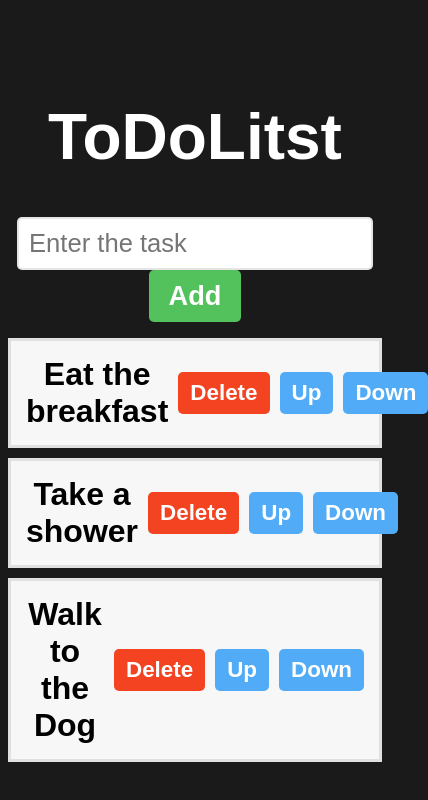
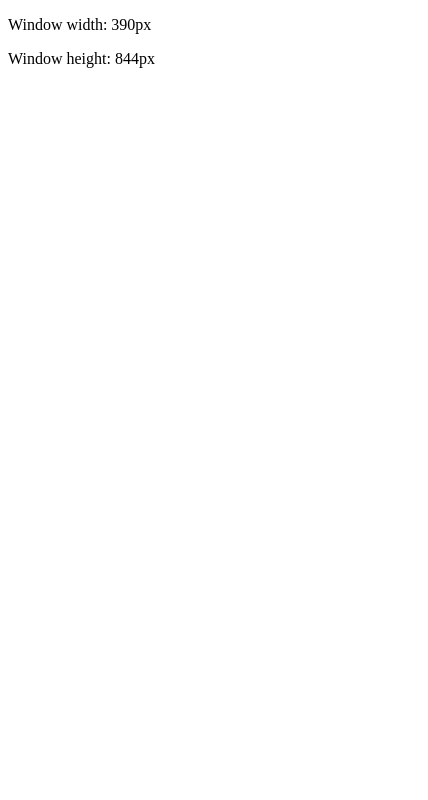
Before and after one commit to Bicsak98/React_JSX, a React (Vite) app in the folder My-react-app/: page / in a window 390 px wide. Shown: the top 800 px of the page, 428 px wide, since content can reach past the window. Built offline with nearby package versions, Linux system fonts and the light colour scheme.

Commit message:
useEffect

```diff
--- a/My-react-app/src/App.jsx
+++ b/My-react-app/src/App.jsx
@@ -14,6 +14,7 @@ import Car from "./Car.jsx";
 import MyComponent_Food from "./MyComponent_Food.jsx";
 import MyComponent_Car from "./MyComponent_Car.jsx";
 import ToDoList from "./ToDoList.jsx";
+import MyComponent_UseEffect from "./MyComponent_UseEffect.jsx";
 function App() {
   // const fruits = [{id: 1,name:"apple", calories: 90},
   //                 {id: 2,name:"orange", calories: 120},
@@ -27,7 +28,8 @@ function App() {
 
   return(
     <>
-    <ToDoList></ToDoList>
+    <MyComponent_UseEffect></MyComponent_UseEffect>
+    {/* <ToDoList></ToDoList> */}
     {/* <MyComponent_Car></MyComponent_Car> */}
     {/* <Car></Car> */}
     {/* <ColorPicker></ColorPicker> */}
--- /dev/null
+++ b/My-react-app/src/MyComponent_UseEffect.jsx
@@ -0,0 +1,61 @@
+import React,{useState,useEffect} from "react"
+
+function MyComponent_UseEffect(){
+    // const [count,setCount] = useState(0);
+    // const [color,setColor] = useState("green");
+
+    // useEffect(() => {
+    //     document.title = `Count ${count} ${color}`;
+    // },[count, color]);
+
+    // function addCount(){
+    //     setCount(c => c+1);
+    // }
+    // function subtrackCount(){
+    //     setCount(c => c-1);
+    // }
+
+    // function changeColor(){
+    //     setColor(c => c === "green" ? "red" : "green");
+    // }
+
+    // return(<>
+    //     <p style={{color: color}}>Count: {count}</p>
+    //     <button onClick={addCount}>Add</button>
+    //     <button onClick={subtrackCount}>Subtrack</button><br/>
+    //     <button onClick={changeColor}>Change Color</button>
+    //     </>
+    // );
+
+    const [width, setWidth] = useState(window.innerWidth);
+    const [height, setHeight] = useState(window.innerHeight);
+
+    useEffect(()=>{
+        window.addEventListener("resize", handleResize);
+        console.log("event listener added");
+
+        return() => {
+            window.removeEventListener("resize", handleResize);
+            console.log("event listener removed");
+        }
+    },[]);
+
+    useEffect(() => {
+        document.title = `Size: ${width} x ${height}`;
+    },[width, height]);
+
+
+
+    function handleResize(){
+        setWidth(window.innerWidth);
+        setHeight(window.innerHeight);
+    }
+
+    return(<>
+        <p>Window width: {width}px</p>
+        <p>Window height: {height}px</p>
+    </>);
+
+
+}
+export default MyComponent_UseEffect
--- a/My-react-app/src/index.css
+++ b/My-react-app/src/index.css
@@ -218,7 +218,7 @@ input{
   border-radius: 10px;
   border: 3px solid hsl(0, 0%, 80%);
 } */
-body{
+/* body{
   background-color: hsl(0, 0%, 10%);
 }
 .to-do-list{
@@ -295,4 +295,4 @@ li{
   padding: 8px 12px;
   font-size: 1.4rem;
   margin-left: 10px;
-}
+} */
```
